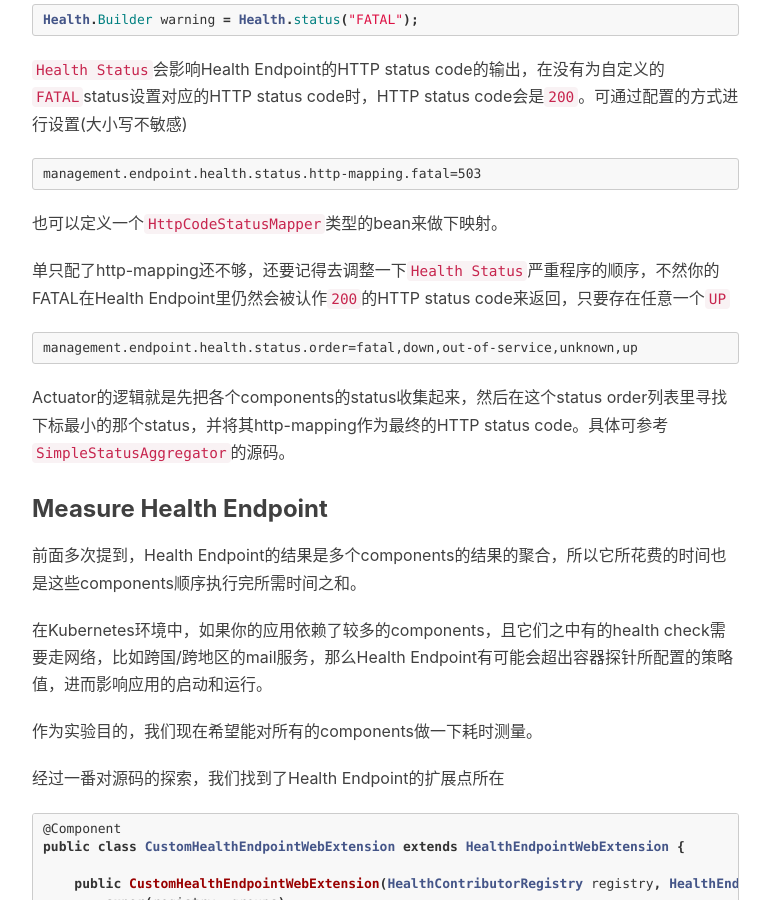
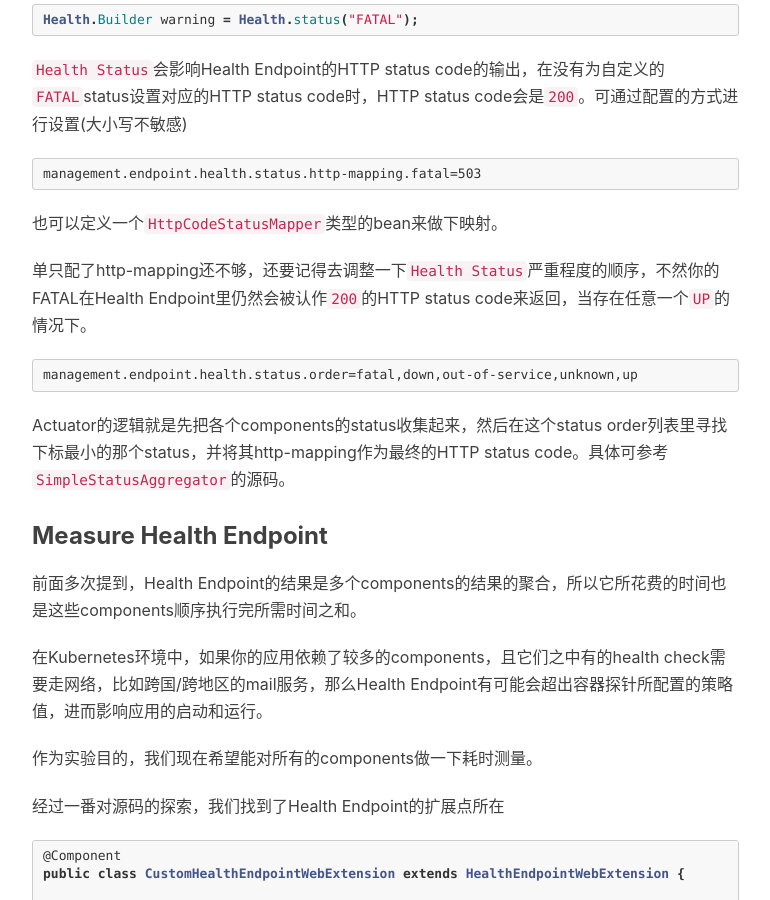
Before and after one commit to yuandghn/yuandghn.github.io, a Jekyll site: the page built from _posts/2021-09-28-deep-into-spring-boot-actuator-health-ndpoint.markdown, in a window 1280 px wide and 900 px high, scrolled down 5682 px. Shown: the whole window, without its empty margins (233-1003 px from the left). Built offline with Jekyll 4.4.1, drawn with Linux system fonts in a browser that asks for light colours; nearby versions of some CDN libraries; comment, search, counter and statistics services are not loaded.

Commit message:
Update post

````diff
--- a/_posts/2021-09-28-deep-into-spring-boot-actuator-health-ndpoint.markdown
+++ b/_posts/2021-09-28-deep-into-spring-boot-actuator-health-ndpoint.markdown
@@ -208,7 +208,7 @@
 ```
 也可以定义一个`HttpCodeStatusMapper`类型的bean来做下映射。
 
-单只配了http-mapping还不够，还要记得去调整一下`Health Status`严重程序的顺序，不然你的FATAL在Health Endpoint里仍然会被认作`200`的HTTP status code来返回，只要存在任意一个`UP`
+单只配了http-mapping还不够，还要记得去调整一下`Health Status`严重程度的顺序，不然你的FATAL在Health Endpoint里仍然会被认作`200`的HTTP status code来返回，当存在任意一个`UP`的情况下。
 
 ```
 management.endpoint.health.status.order=fatal,down,out-of-service,unknown,up
````
